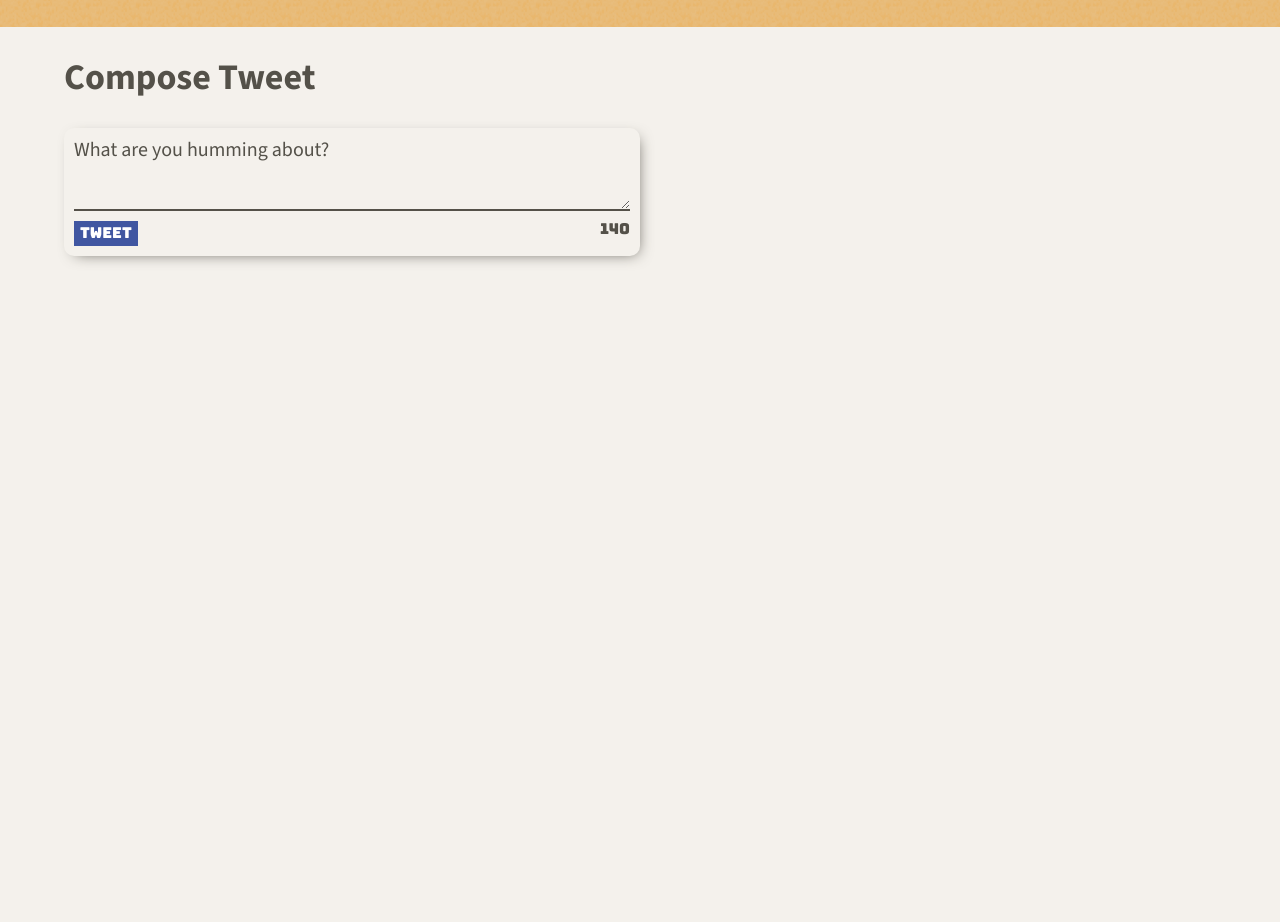
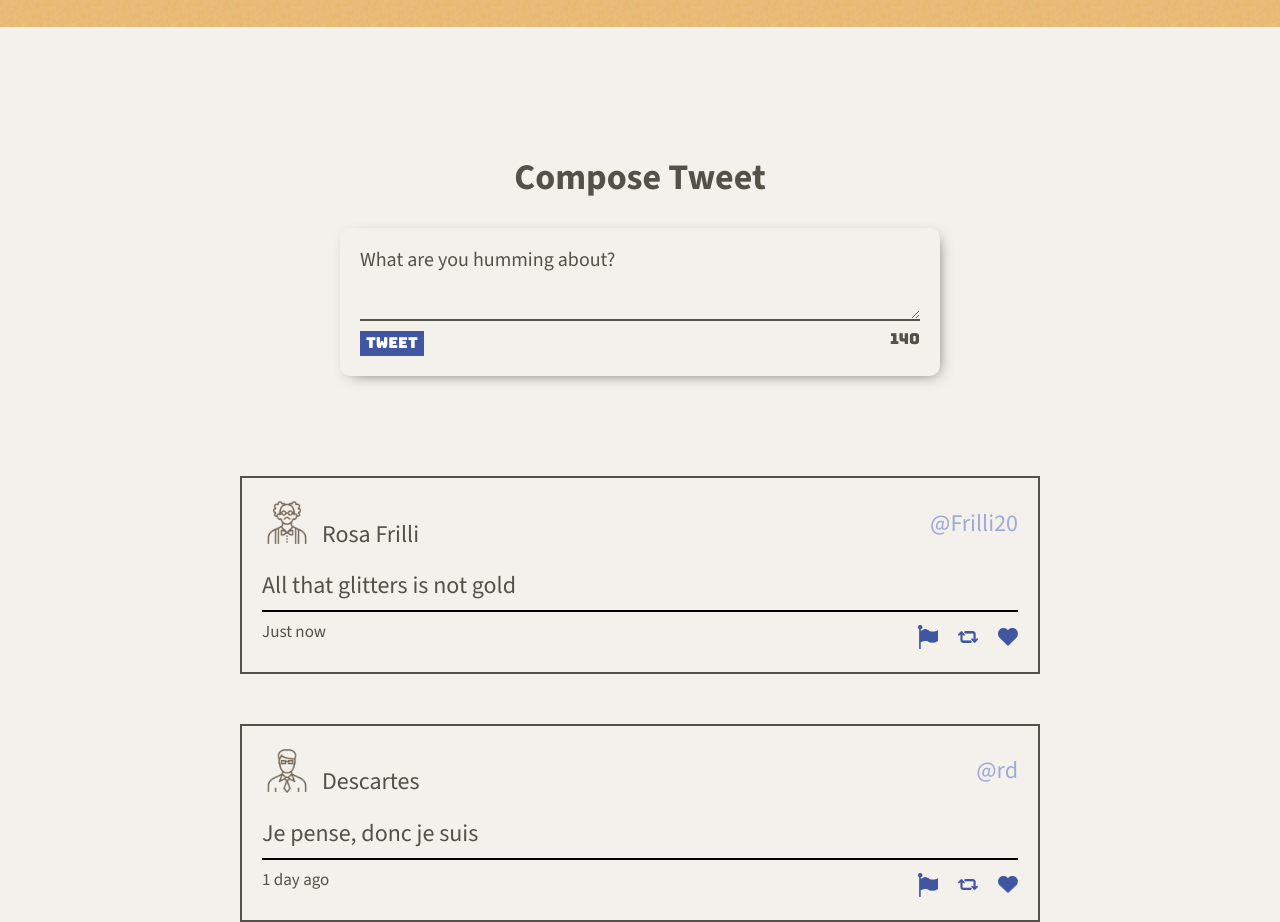
Before and after one commit to Marpace/tweeter, a plain HTML site: page public/index.html in a window 1280 px wide. Shown: the part 490-1412 px from the top of the page. Before the commit the page ends 800 px from the top, so only its background shows below. Drawn offline with nearby package versions, Linux system fonts and the light colour scheme.

Commit message:
add tweets section and styles

```diff
--- a/public/index.html
+++ b/public/index.html
@@ -21,6 +21,7 @@
     <link rel="stylesheet" href="/styles/nav.css" type="text/css" />
     <link rel="stylesheet" href="/styles/header.css" type="text/css" />
     <link rel="stylesheet" href="/styles/new-tweet.css" type="text/css" />
+    <link rel="stylesheet" href="/styles/tweets.css" type="text/css" />
 
     <!-- External JS -->
     <script src="https://ajax.googleapis.com/ajax/libs/jquery/3.4.1/jquery.min.js"></script>
@@ -61,6 +62,62 @@
           </div>
         </form>
       </section>
+      <section class="tweets">
+        <article class="tweet">
+          <header>
+            <div class="tweet-user">
+              <img class="tweet-avatar" src="./images/avatar-1.png" alt="">
+              <span>Rosa Frilli</span>
+            </div>
+            <span class="tweet-username">@Frilli20</span>
+          </header>
+          <p>All that glitters is not gold</p>
+          <footer>
+            <span class="date-added">Just now</span>
+            <div class="tweet-icons">
+              <div class="tweet-icons__container">
+                <img src="./icons/flag-icon.png" alt="" >
+                <img src="./icons/flag-icon-hover.png" alt="" >
+              </div>
+              <div class="tweet-icons__container">
+                <img src="./icons/refresh-icon.png" alt="" >
+                <img src="./icons/refresh-icon-hover.png" alt="" >
+              </div>
+              <div class="tweet-icons__container">
+                <img src="./icons/heart-icon.png" alt="" >
+                <img src="./icons/heart-icon-hover.png" alt="" >
+              </div>
+            </div>
+          </footer>
+        </article>
+        <article class="tweet">
+          <header>
+            <div class="tweet-user">
+              <img class="tweet-avatar" src="./images/avatar-2.png" alt="">
+              <span>Descartes</span>
+            </div>
+            <span class="tweet-username">@rd</span>
+          </header>
+          <p>Je pense, donc je suis</p>
+          <footer>
+            <span class="date-added">1 day ago</span>
+            <div class="tweet-icons">
+              <div class="tweet-icons__container">
+                <img src="./icons/flag-icon.png" alt="" >
+                <img src="./icons/flag-icon-hover.png" alt="" >
+              </div>
+              <div class="tweet-icons__container">
+                <img src="./icons/refresh-icon.png" alt="" >
+                <img src="./icons/refresh-icon-hover.png" alt="" >
+              </div>
+              <div class="tweet-icons__container">
+                <img src="./icons/heart-icon.png" alt="" >
+                <img src="./icons/heart-icon-hover.png" alt="" >
+              </div>
+            </div>
+          </footer>
+        </article>
+      </section>
     </main>
 
     <script src="./scripts/composer-char-counter.js"></script>
--- a/public/styles/new-tweet.css
+++ b/public/styles/new-tweet.css
@@ -1,15 +1,20 @@
-/* .new-tweet {
-  margin: auto;
-} */
+.new-tweet {
+  display: flex;
+  flex-direction: column;
+  justify-content: center;
+  align-items: center;
+  margin: 100px 0;
+}
 
 .new-tweet__form {
   display: flex;
   flex-direction: column;
   gap: 10px;
-  width: 50%;
+  width: 90%;
+  max-width: 600px;
   border-radius: 10px;
   box-shadow: 4px 4px 15px -7px;
-  padding: 10px;
+  padding: 20px;
 }
 
 .new-tweet__form-label {
--- /dev/null
+++ b/public/styles/tweets.css
@@ -0,0 +1,90 @@
+.tweets {
+  display: flex;
+  flex-direction: column;
+  justify-content: center;
+  align-items: center;
+  gap: 50px;
+}
+
+article.tweet {
+  width: 90%;
+  padding: 20px;
+  max-width: 800px;
+  border: 2px solid #545149;
+}
+
+article.tweet:hover {
+  box-shadow: 5px 5px 0 0 #9EABD9;
+}
+
+article.tweet header {
+  padding: 0;
+  background-image: none;
+  background-color: #f4f1ec;
+  height: 50px;
+  flex-direction: row;
+  justify-content: space-between;
+}
+
+.tweet-user {
+  display: flex;
+  align-items: flex-end;
+  gap: 10px;
+}
+
+.tweet-user span {
+  font-weight: 300;
+}
+
+.tweet-username {
+  color: #9EABD9;
+  font-weight: 400;
+}
+
+article.tweet p {
+  padding-bottom: 10px;
+  margin-bottom: 10px;
+  border-bottom: 2px solid black;
+}
+
+.tweet-avatar {
+  width: 50px;
+  /* border-radius: 50%;
+  border: 2px solid black; */
+}
+
+article.tweet footer {
+  display: flex;
+  justify-content: space-between;
+}
+
+.date-added {
+  font-size: 17px;
+}
+
+.tweet-icons {
+  display: flex;
+  gap: 20px;
+}
+
+.tweet-icons img {
+  width: 20px;
+}
+
+.tweet-icons__container {
+  height: 30px;
+  display: flex;
+  justify-content: center;
+  align-items: center;
+  cursor: pointer;
+}
+
+.tweet-icons__container img:last-child {
+  display: none;
+}
+.tweet-icons__container:hover img:last-child {
+  display: block;
+}
+.tweet-icons__container:hover img:first-child {
+  display: none;
+}
```
Also changed, not shown: public/icons/flag-icon-hover.png (added), public/icons/flag-icon.png (added), public/icons/heart-icon-hover.png (added), public/icons/heart-icon.png (added), public/icons/refresh-icon-hover.png (added), public/icons/refresh-icon.png (added), public/images/avatar-1.png (added), public/images/avatar-2.png (added), 8 other files.
